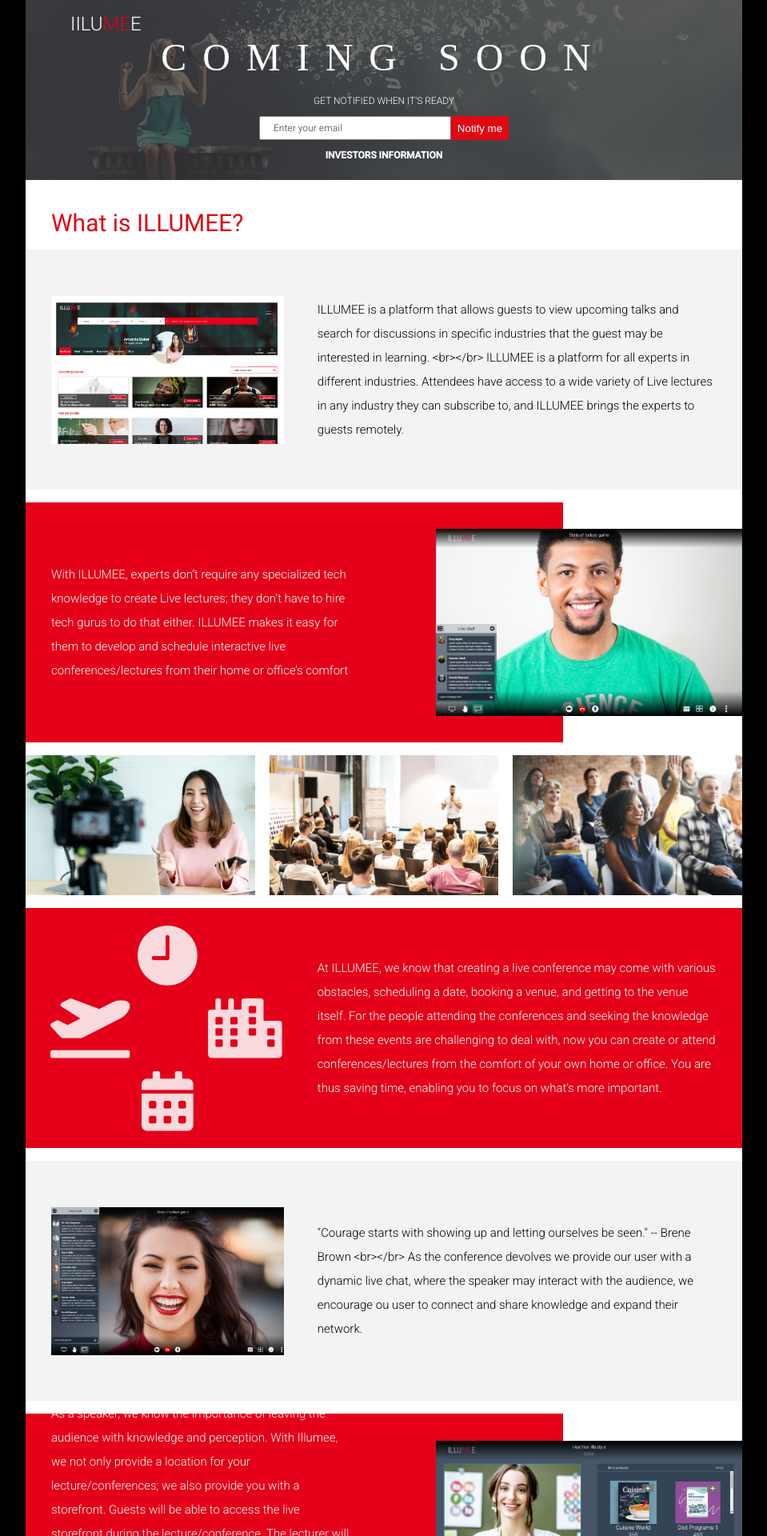
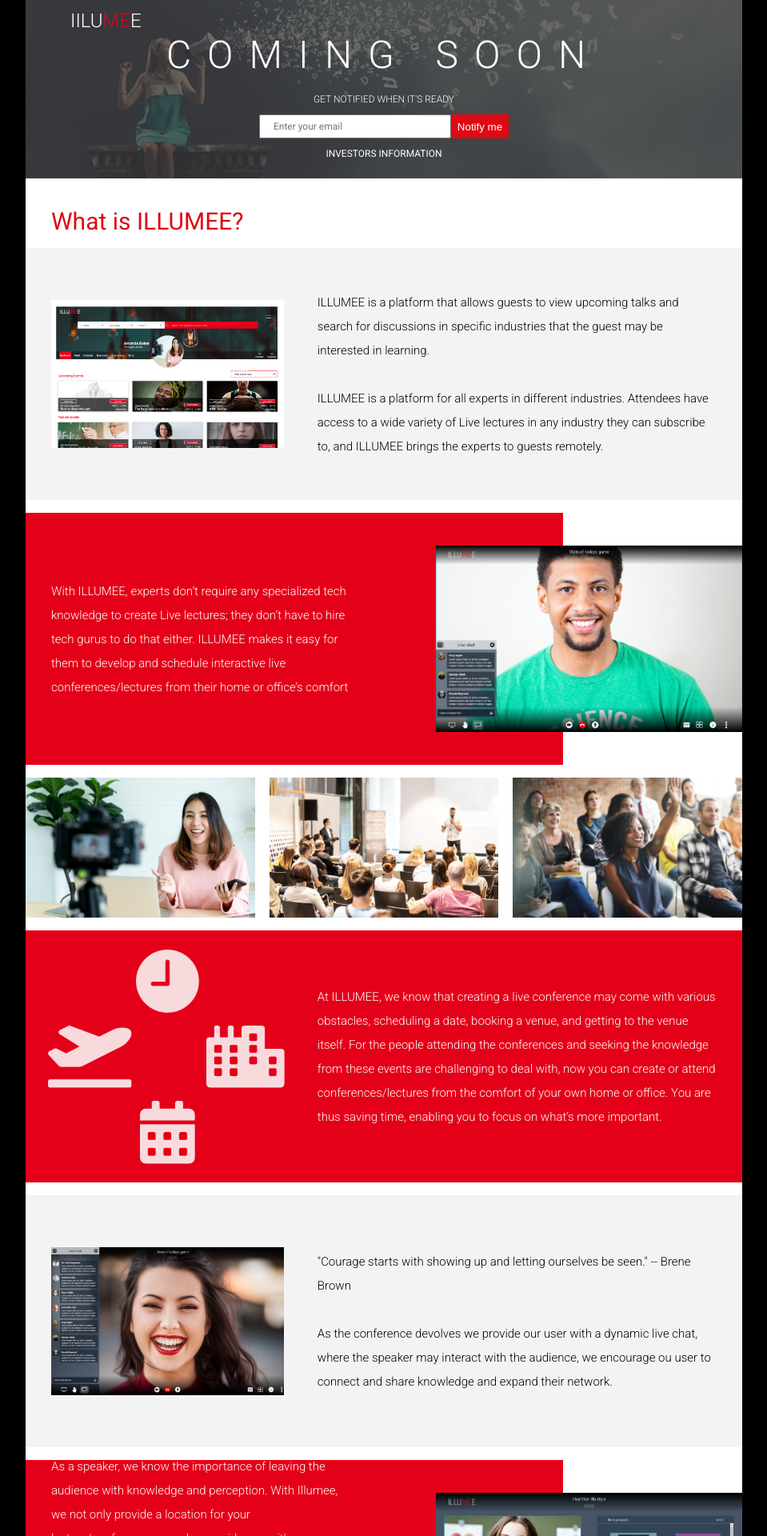
Before and after one commit to Pratha-Me/Illumee, a React (Create React App) app: page / in a window 1280 px wide. Shown: the top 1920 px of the page at 80% size, without its empty margins (160-1119 px from the left). Built offline with nearby package versions, Linux system fonts and the light colour scheme.

Commit message:
One component is reverted and a minro Refactored

```diff
--- a/src/pages/landingPage/Home.js
+++ b/src/pages/landingPage/Home.js
@@ -21,19 +21,6 @@
         super(props)
 
         this.state = {
-            greyComp: {
-                image1: dashboard,
-                alt1: "Dashboard",
-                text1: `ILLUMEE is a platform that allows guests to view upcoming talks and search for discussions in specific industries that the guest may be interested in learning.
-                <br></br>
-                ILLUMEE is a platform for all experts in different industries. Attendees have access to a wide variety of Live lectures in any industry they can subscribe to, and ILLUMEE brings the experts to guests remotely.`,
-
-                image2: image,
-                alt2: "Quotation",
-                text2: `\"Courage starts with showing up and letting ourselves be seen.\" -- Brene Brown
-                <br></br>
-                As the conference devolves we provide our user with a dynamic live chat, where the speaker may interact with the audience, we encourage ou user to connect and share knowledge and expand their network.`
-            },
             redRelativeComp: {
                 image1: conference,
                 alt1: "Conference",
@@ -64,7 +51,15 @@
                 <div className="illumee-body">
                     <h1 className="body-heading"> What is ILLUMEE?</h1>
 
-                    <GreyComp image= {this.state.greyComp.image1} alt= {this.state.greyComp.alt1} text= {this.state.greyComp.text1}/>
+                    <div className="flex-div grey-bg">
+                        <img src={dashboard} alt={"Dashboard"}></img>
+                        <p className="body-p">
+                        ILLUMEE is a platform that allows guests to view upcoming talks and search for discussions in specific industries that the guest may be interested in learning.
+<br></br> <br></br>
+ILLUMEE is a platform for all experts in different industries. Attendees have access to a wide variety of Live lectures in any industry they can subscribe to, and ILLUMEE brings the experts to guests remotely.
+                        </p>
+                    </div>
+
                     <RedRelativeComp image={this.state.redRelativeComp.image1} alt= {this.state.redRelativeComp.alt1} text={this.state.redRelativeComp.text1}/>
 
                     <div className="flex-img">
@@ -90,7 +85,18 @@
                         </p>
                     </div>
 
-                    <GreyComp image= {this.state.greyComp.image2} alt= {this.state.greyComp.alt2} text= {this.state.greyComp.text2}/>
+                    <div className="flex-div grey-bg">
+                        <img src={image} alt={"Image"}></img>
+                        <p className="body-p">
+                        "Courage starts with showing up and letting ourselves
+be seen." -- Brene Brown
+<br></br><br></br>
+As the conference devolves we provide our user with a
+dynamic live chat, where the speaker may interact with
+the audience, we encourage ou user to connect and
+share knowledge and expand their network.
+                        </p>
+                    </div>
                     <RedRelativeComp image={this.state.redRelativeComp.image2} alt= {this.state.redRelativeComp.alt2} text={this.state.redRelativeComp.text2}/>
                     <FormFooter></FormFooter>
 
--- a/src/pages/landingPage/landingPageComp/GreyComp.js
+++ b/src/pages/landingPage/landingPageComp/GreyComp.js
@@ -10,7 +10,6 @@
                     <div className="flex-div grey-bg">
                         <img src={this.props.image} alt={this.props.alt}></img>
                         <p className="body-p">
-                            {this.props.text}
                         </p>
                     </div>
         )
--- a/src/styles/constant.css
+++ b/src/styles/constant.css
@@ -1,9 +1,8 @@
 :root {
     --body-content-width: 70%;
 
-    --div-height: 300px;
+    --div-height: 315px;
     --icon-height: calc(var(--div-height)/4);
-    /* --image-heigth: ; */
 
     --font-size-para: 15px;
     --letter-spacing-val: 20px;
--- a/src/styles/style.css
+++ b/src/styles/style.css
@@ -42,7 +42,7 @@
     text-align: left;
     color: white;
     margin: 0px auto;
-    padding-top: 1rem;
+    padding-top: 0.75rem;
     padding-left: 3.5rem;
 }
 
@@ -52,7 +52,7 @@
 
 .intro-heading .heading {
     letter-spacing: var(--letter-spacing-val);
-    font-family: var(--font-family);
+    font-family: var(--font-family-para);
     font-weight: var(--font-weight-lighter);
     font-size: 3rem;
     text-align: center;
@@ -63,7 +63,7 @@
 
 .intro-heading p {
     font-family: var(--font-family-para);
-    font-weight: var(--font-weight-lighter);
+    font-weight: 200;
     text-align: center;
     color: white;
     font-size: 0.75rem;
@@ -71,7 +71,7 @@
 
 p.last-p {
     text-align: center;
-    font-weight: bold;
+    font-weight: 400;
     padding-bottom: 1.5rem;
 }
 
```
